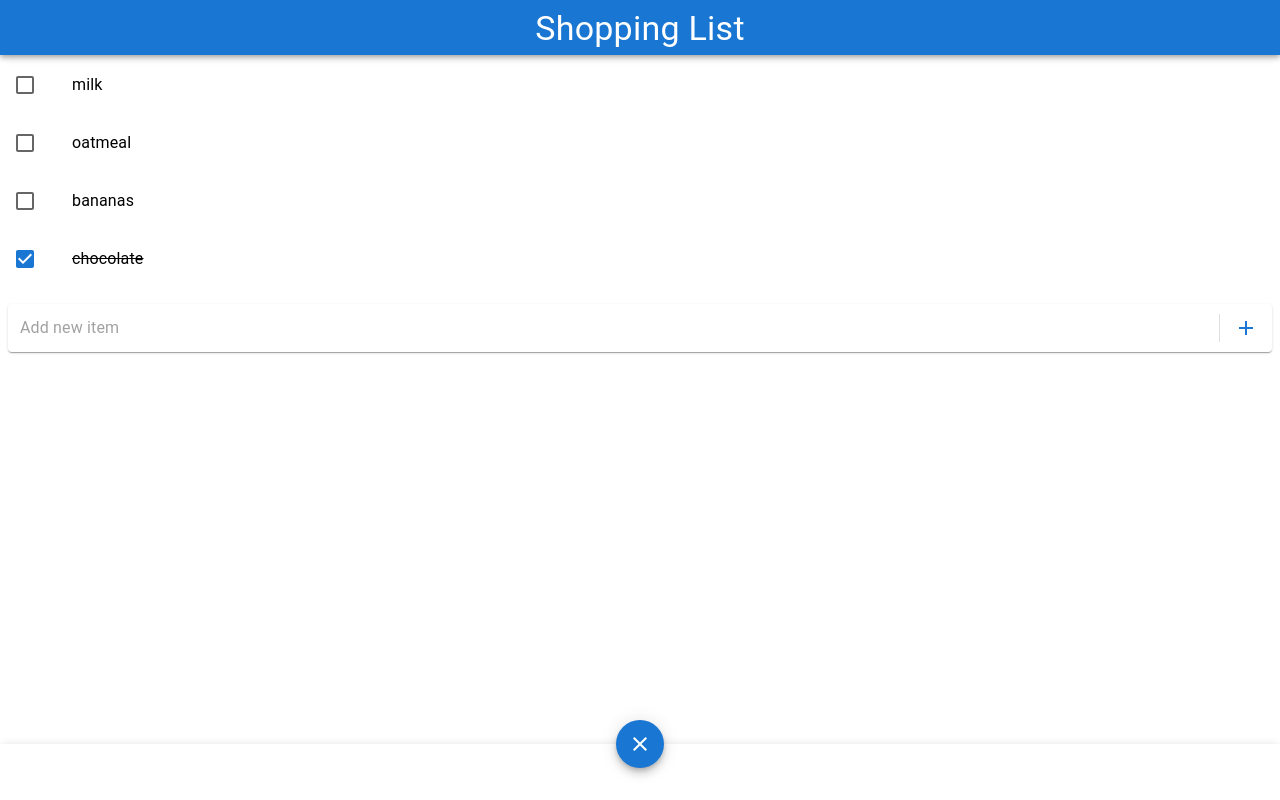
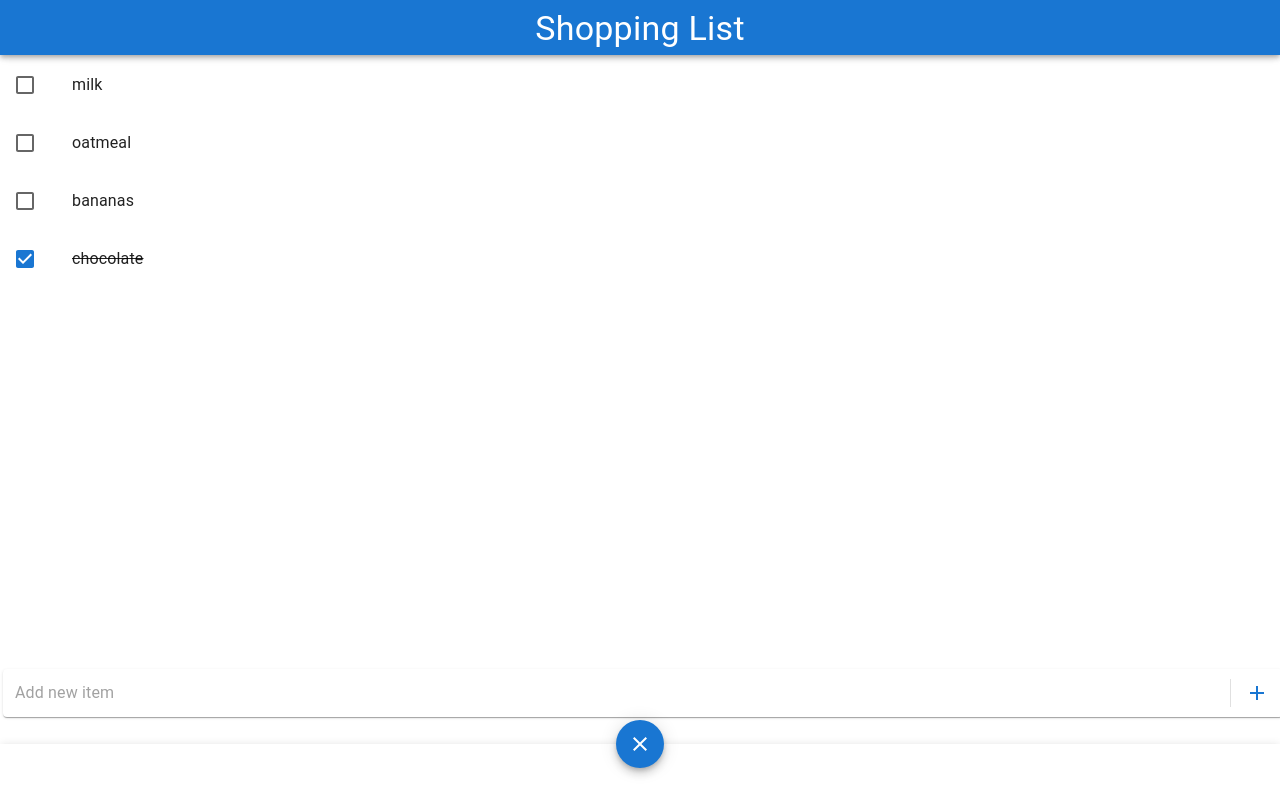
Before and after one commit to iva585/capstone-project, a React (Vite) app: page /shopping-list in a window 1280 px wide. Both pictures are taken after a click on the button 640 px from the left and 744 px from the top of the page. Built offline with nearby package versions, Linux system fonts and the light colour scheme.

Commit message:
fix: footers position is fixed

```diff
--- a/src/app/components/ListForm/index.tsx
+++ b/src/app/components/ListForm/index.tsx
@@ -28,9 +28,10 @@ export default (): JSX.Element => {
         p: '2px 4px',
         display: 'flex',
         alignItems: 'center',
-        maxWidth: '100%',
-        alignSelf: 'center',
-        m: 1,
+        width: '100%',
+        position: 'fixed',
+        bottom: '5em',
+        m: '3px',
       }}
     >
       <InputBase
--- a/src/app/pages/ShoppingList/ShoppingList.tsx
+++ b/src/app/pages/ShoppingList/ShoppingList.tsx
@@ -1,5 +1,5 @@
 import React, { useState } from 'react';
-import { List, Typography, AppBar } from '@mui/material';
+import { List, Typography, AppBar, CssBaseline } from '@mui/material';
 import { useSelector } from 'react-redux';
 import ListForm from '../../components/ListForm';
 import ShoppingListItem from '../../components/ShoppingListItem';
@@ -18,6 +18,8 @@ export default (): JSX.Element => {
 
   return (
     <>
+      <CssBaseline />
+
       <AppBar className="header">
         <Typography
           variant="h4"
@@ -29,6 +31,7 @@ export default (): JSX.Element => {
           Shopping List
         </Typography>
       </AppBar>
+
       <List sx={{ pt: 7 }}>
         {[...shoppingListItems]
           .sort((a, b) => (a.checked ? 1 : 0) - (b.checked ? 1 : 0))
```
